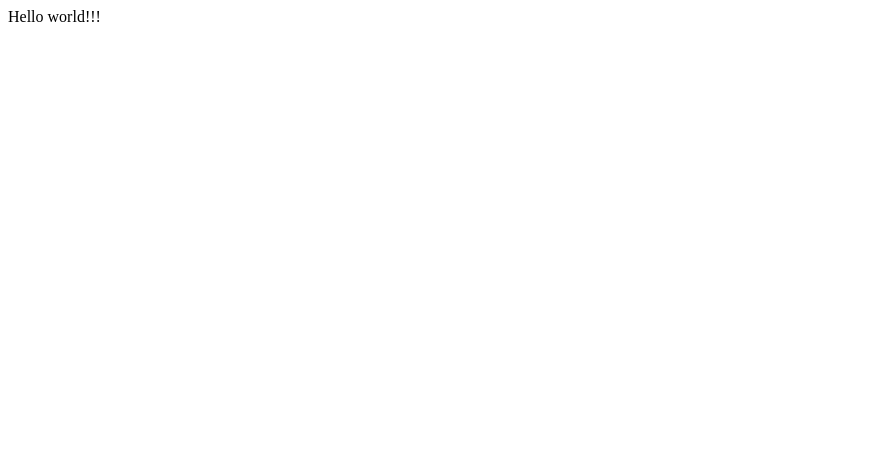
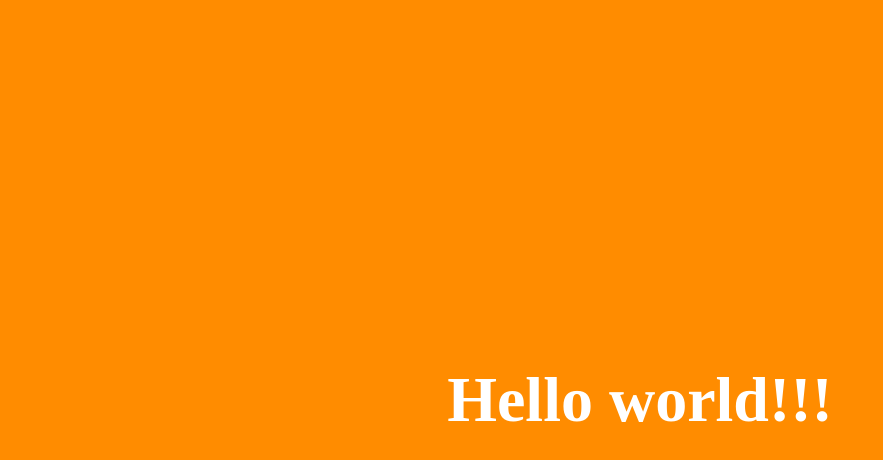
Before and after one commit to me-lana-dev/portal, a React app: page / in a window 1280 px wide. Shown: the top 460 px of the page, without its empty margins (0-883 px from the left). Built offline with nearby package versions, Linux system fonts and the light colour scheme.

Commit message:
Add css loader, css module settins

```diff
--- a/package.json
+++ b/package.json
@@ -17,7 +17,12 @@
     "@types/react-dom": "^17.0.11",
     "@types/webpack": "^5.28.0",
     "@types/webpack-dev-server": "^4.7.2",
+    "css-loader": "^6.6.0",
     "html-webpack-plugin": "^5.5.0",
+    "mini-css-extract-plugin": "^2.5.3",
+    "sass": "^1.49.9",
+    "sass-loader": "^12.6.0",
+    "style-loader": "^3.3.1",
     "ts-loader": "^9.2.6",
     "ts-node": "^10.5.0",
     "typescript": "^4.5.5",
--- /dev/null
+++ b/src/App.tsx
@@ -0,0 +1,12 @@
+import { MyComponent } from "./components/MyComponent";
+import "./index.scss";
+
+const App = () => {
+  return (
+    <div className="App">
+      <MyComponent />
+    </div>
+  );
+};
+
+export default App;
--- /dev/null
+++ b/src/components/MyComponent.module.scss
@@ -0,0 +1,5 @@
+.component {
+  color: white;
+  font-size: 2rem;
+  text-align: center;
+}
--- /dev/null
+++ b/src/components/MyComponent.tsx
@@ -0,0 +1,9 @@
+import cls from "./MyComponent.module.scss";
+
+export const MyComponent = () => {
+  return (
+    <div className={cls.component}>
+      <h1>Hello world!!!</h1>
+    </div>
+  );
+};
--- /dev/null
+++ b/src/index.scss
@@ -0,0 +1,18 @@
+* {
+  margin: 0;
+  padding: 0;
+  box-sizing: border-box;
+}
+
+html,
+body,
+#root {
+  height: 100%;
+}
+.App {
+  min-height: 100%;
+  background-color: darkorange;
+  display: flex;
+  align-items: center;
+  justify-content: center;
+}
--- a/src/index.tsx
+++ b/src/index.tsx
@@ -1,3 +1,4 @@
 import { render } from "react-dom";
+import App from "./App";
 
-render(<div>Hello world!!!</div>, document.getElementById("root"));
+render(<App />, document.getElementById("root"));
```
Also changed, not shown: global.d.ts (added, +7 -0 lines), 4 other files (tests, documents, lock files or other folders).
